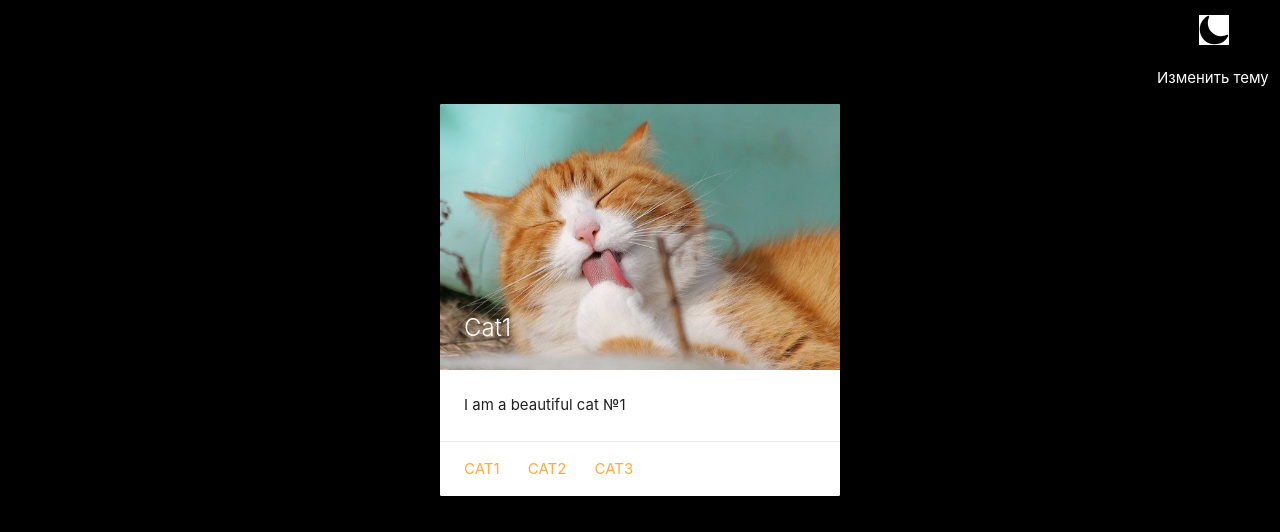
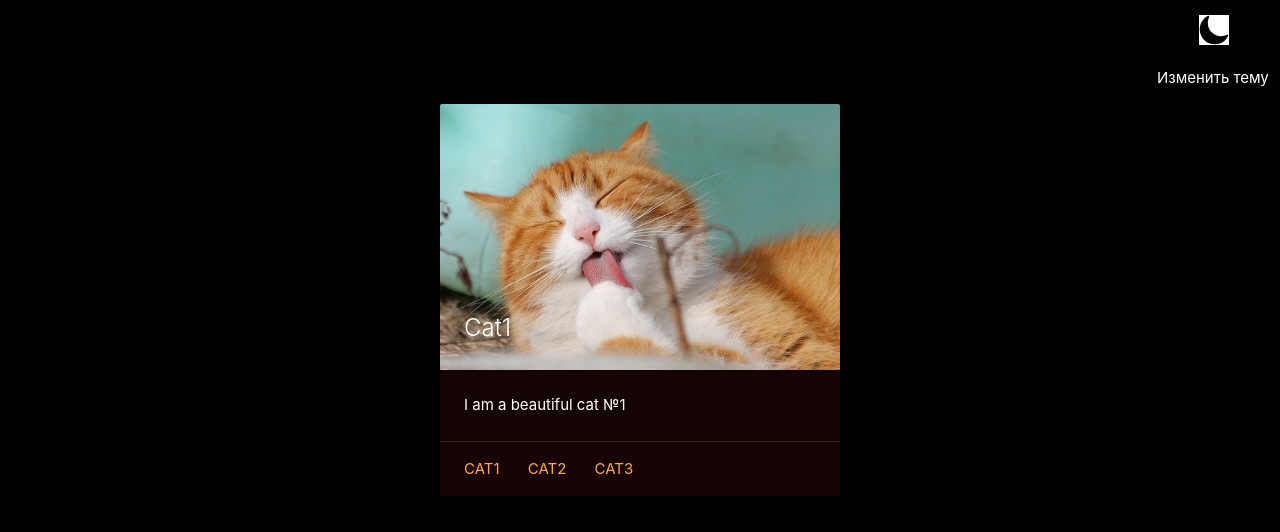
Before and after one commit to EgorMatuk/Js-Tasks, a plain HTML site: page task_11/index.html in a window 1280 px wide. Both pictures are taken after a click on the element "Изменить тему". Shown: the top 532 px of the page. Drawn offline with Linux system fonts and the light colour scheme.

Commit message:
Rebuilt TAsk_11

```diff
--- a/task_10/script.js
+++ b/task_10/script.js
@@ -22,8 +22,6 @@ console.log(numbSort([777, 182, 11, 881, 27]) );
 // sortStr(["orange ", "mandarin", " pear", "coconut "], "cmop")➞ [" coconut", " mandarin", " orange", " pear"]
 // sortStr(["middle", "junior", "senior"], "stnmj")➞ ["senior", " middle", " junior"]
 // sortStr(["bike", "car", "motorcycle"], "camrb")➞ ["car", "motorcycle", "bike"]
-
-
 function sortStr(array, str) {
     return array.sort((a, b) => str.indexOf(a[0]) - str.indexOf(b[0]));
 }
--- a/task_11/script.js
+++ b/task_11/script.js
@@ -22,19 +22,8 @@ function addCat(){
 }
 
 function darkTheme(){
-    var newImg = document.querySelector('#switcher img');
-
-    document.querySelector('body').style.backgroundColor != "black"? (
-        newImg.src = "./images/moon.svg",
-        document.querySelector('body').style.backgroundColor = "black",
-        document.querySelector('table').style.color = "white",
-        document.querySelector('#switcher').style.color = "white",
-        newImg.style.backgroundColor = "white"
-    ) : (
-        newImg.src = "./images/sun.svg",
-        document.querySelector('body').style.backgroundColor = "white",
-        document.querySelector('table').style.color = "black",
-        document.querySelector('#switcher').style.color = "black"
-    );
-
+    document.querySelector('body').classList.toggle('darkTheme');
+    document.querySelector('.card').classList.toggle('dark-cont');
+    var icon = document.querySelector('#switcher img');
+    document.querySelector('body').classList.contains('darkTheme') ? (icon.src = "./images/moon.svg", icon.style.backgroundColor = "white" ) : icon.src = "./images/sun.svg";
 }
--- a/task_11/styles/style.css
+++ b/task_11/styles/style.css
@@ -17,3 +17,18 @@
 #change-switcher{
     cursor: pointer;
 }
+
+
+
+
+
+.darkTheme{
+    background-color: black;
+    color: white;
+}
+.dark-cont{
+    background-color: rgba(26, 5, 5, 0.836);
+}
+.dark-cont .card-title{
+    color: white;
+}
```
